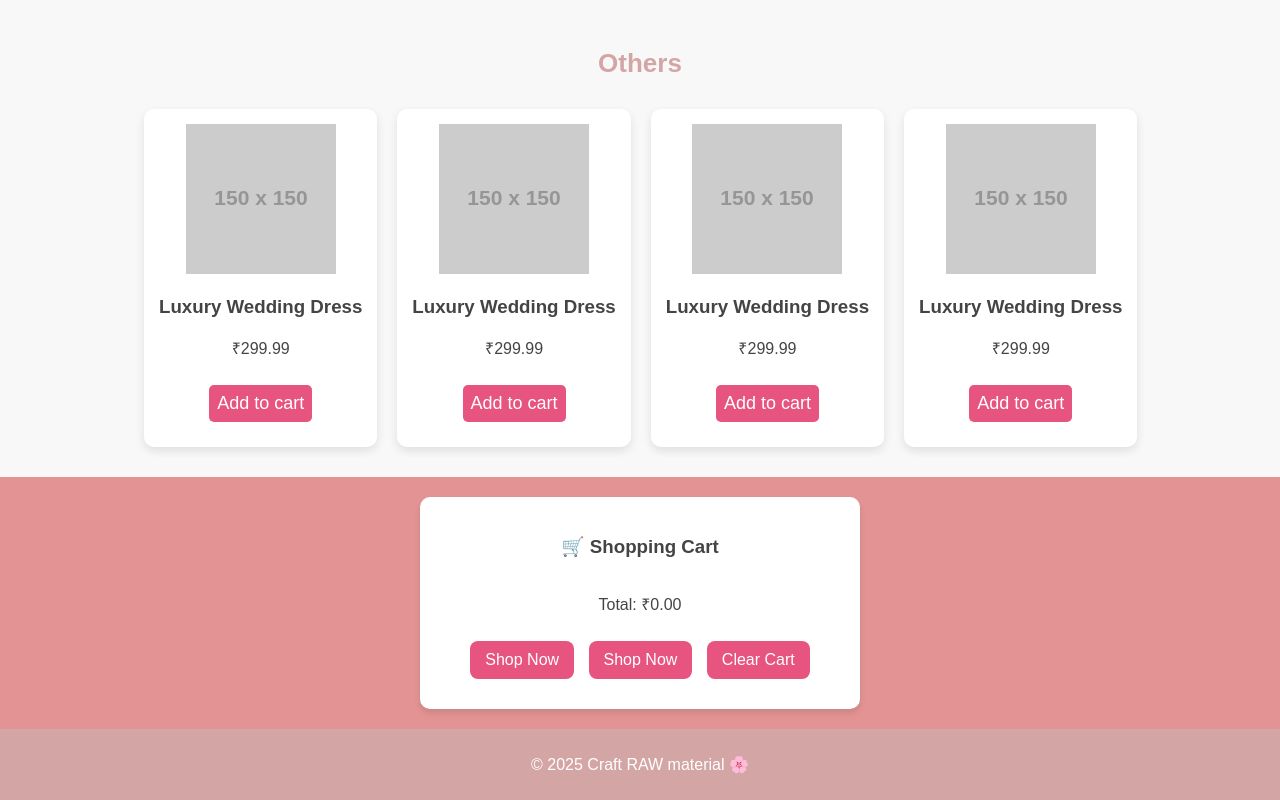
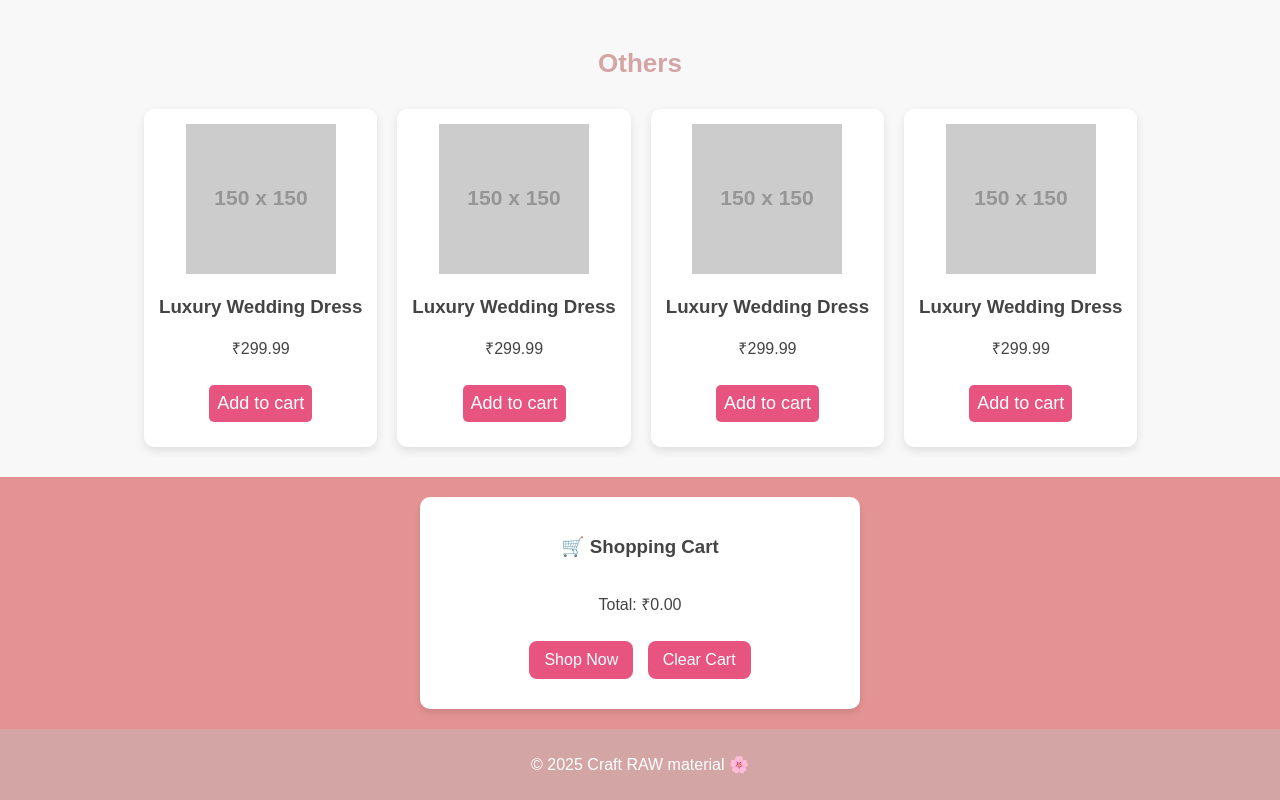
Before and after one commit to MohdAbbas19/Craft-Art.com, a plain HTML site: page index.html in a window 1280 px wide. Shown: the part 2497-3297 px from the top of the page. Drawn offline with Linux system fonts and the light colour scheme; placeholder pictures from the web are drawn by us; a script that the page names is missing.

Commit message:
Update index.html

```diff
--- a/index.html
+++ b/index.html
@@ -598,7 +598,6 @@ button:hover {
         <h3>🛒 Shopping Cart</h3>
         <ul id="cart-items"></ul>
         <p>Total: ₹<span id="cart-total">0.00</span></p>
-        <button onclick="generateQRCode()">Shop Now</button>
         <button onclick="sendWhatsAppMessage()">Shop Now</button>
 
         <button onclick="clearCart()">Clear Cart</button>
```
